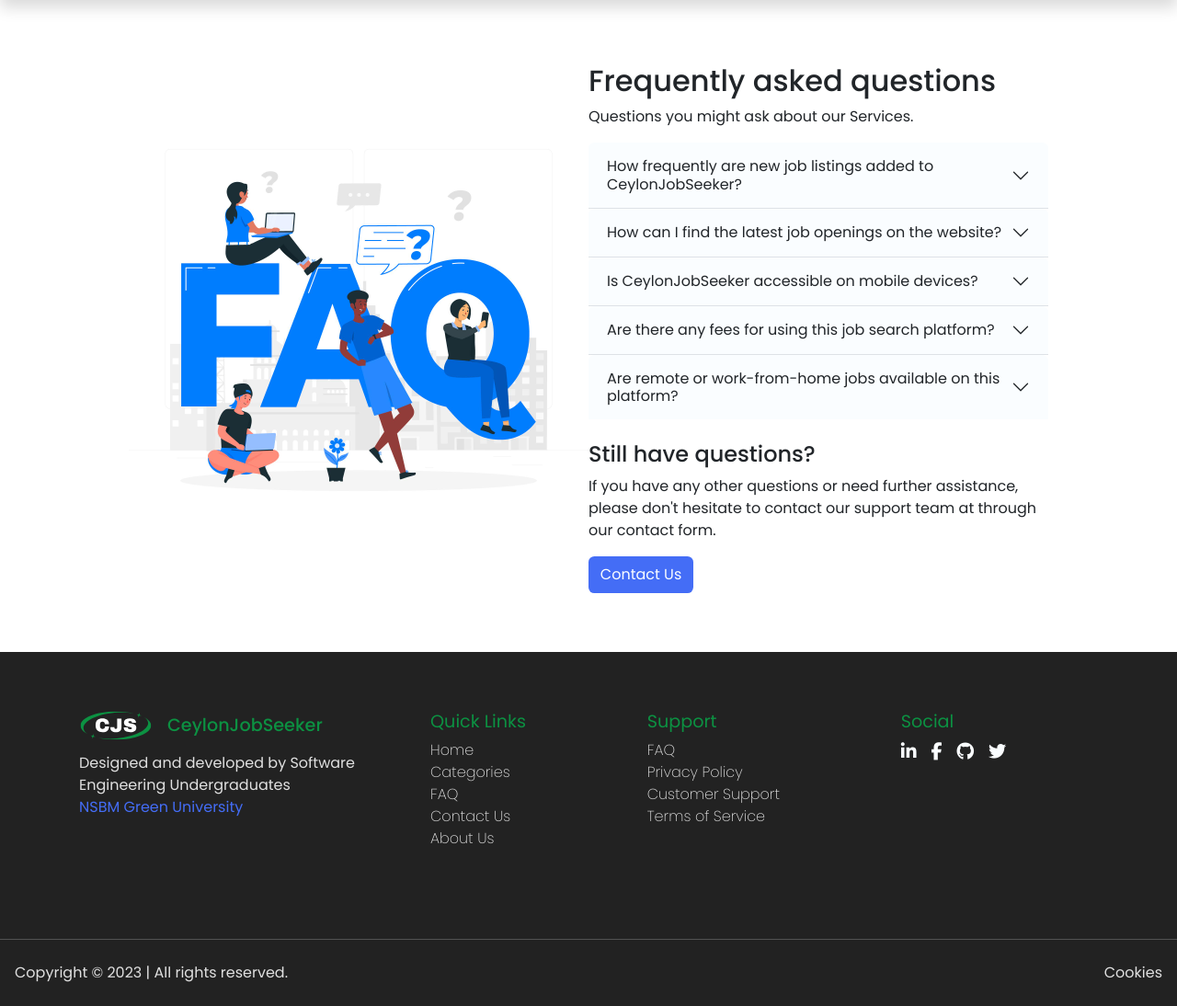
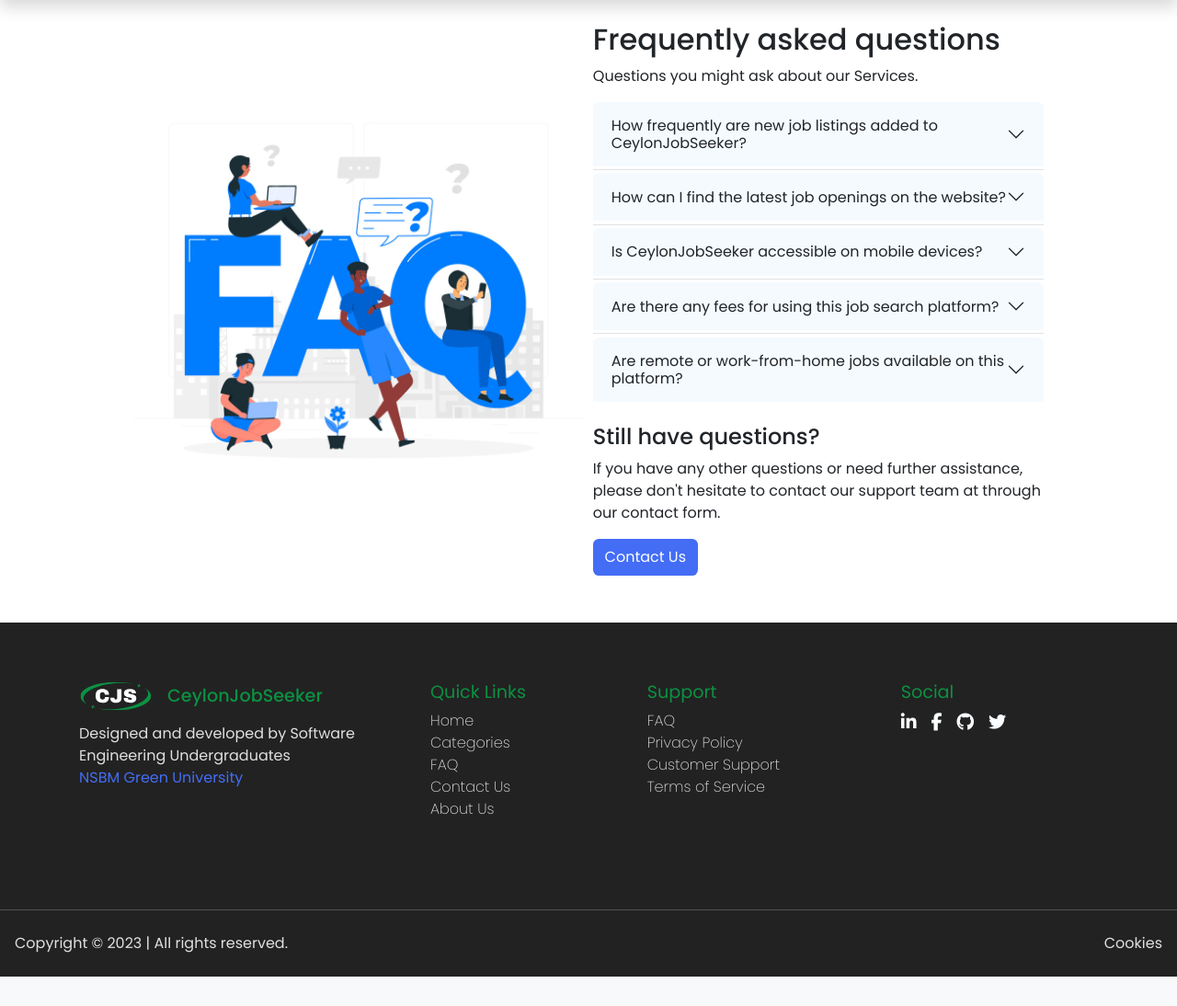
Before and after one commit to LakshanRukantha/CeylonJobSeeker, a PHP site: page /faq.html in a window 1280 px wide. Shown: the part 59-1153 px from the top of the page at 92% size. After the commit the page ends 1121 px from the top, so only its background shows below. Run offline with PHP 8.4, Linux system fonts and the light colour scheme; some libraries are stand-ins or nearby versions.

Commit message:
fix: Minor UI Fixes

```diff
--- a/styles/faq.css
+++ b/styles/faq.css
@@ -6,7 +6,7 @@
   flex-wrap: wrap;
   width: 100%;
   min-height: 80vh;
-  margin: 2rem auto;
+  margin-bottom: 2rem;
 }
 
 .faq-section-left {
@@ -16,6 +16,7 @@
   justify-content: center;
   flex: 1;
   height: 100%;
+  padding: 0 0.3rem;
   min-width: 350px;
   max-width: 500px;
 }
@@ -26,12 +27,14 @@
 
 .faq-section-right {
   flex: 1;
+  padding: 0 0.3rem;
   min-width: 350px;
   max-width: 500px;
 }
 
 .accordion-button {
-  background-color: var(--text-light-color);
+  background-color: var(--bg-light-blue);
+  margin: 0.2rem 0;
 }
 
 .accordion-button:focus {
--- a/styles/main.css
+++ b/styles/main.css
@@ -6,6 +6,7 @@
   --text-primary-color: #222222;
   --text-secondary-color: #4d4d4d;
   --text-light-color: #fafdff;
+  --bg-light-blue: #f5faff;
   --text-light-color-2: #e0e0e0;
   --bg-shade-blue: #446df620;
 }
@@ -66,6 +67,7 @@
   outline: none;
   transition: 0.3s transform ease-in-out;
   box-shadow: none;
+  padding: 0;
 }
 
 .navbar-toggler:active {
```
